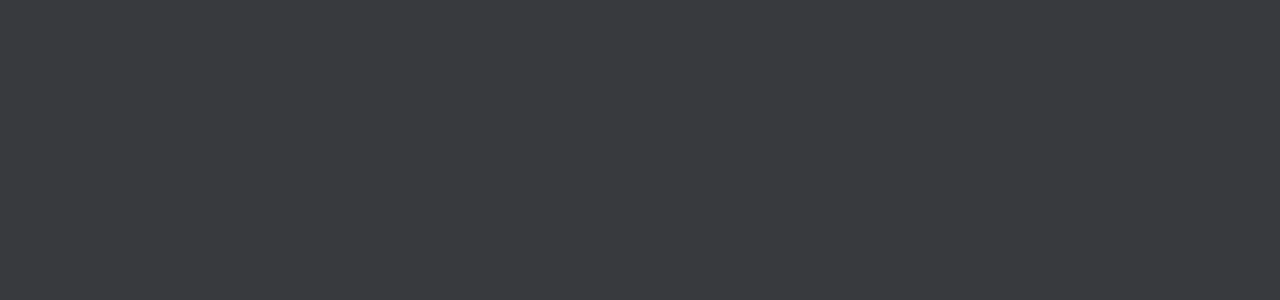
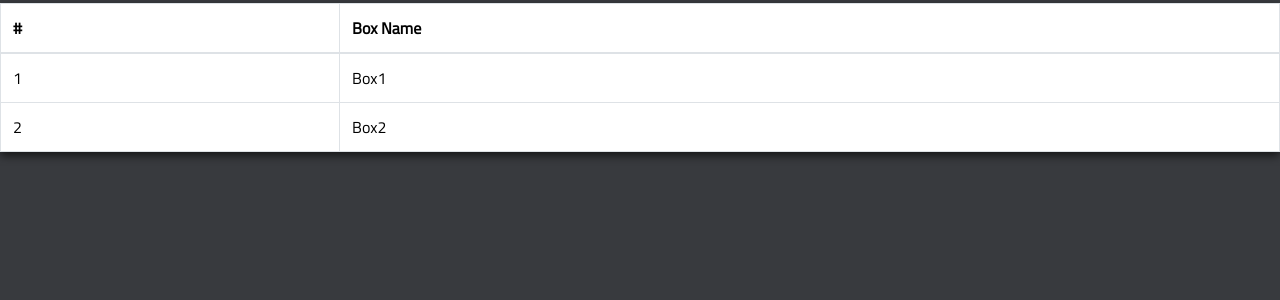
Before and after one commit to abishekpadaki/howathon_2019_cae, a React (Create React App) app in the folder howathon_app/: page /stats in a window 1280 px wide. Shown: the top 300 px of the page. Built offline with nearby package versions, Linux system fonts and the light colour scheme.

Commit message:
Added StatsTable and few css fixes

```diff
--- a/howathon_app/src/components/Filters/index.js
+++ b/howathon_app/src/components/Filters/index.js
@@ -2,6 +2,7 @@ import React, { useState, useEffect, useRef } from 'react';
 import {Row, Col} from 'react-bootstrap';
 import Input from '../Input'
 import Select from '../Select'
+import './styles.css';
 
 const Filters = props => {
   const { dateRange, history, comparerender } = props;
@@ -39,13 +40,15 @@ const Filters = props => {
         />
         <div className="label">Select Boxes</div>
         <Select
+
             setValues={setValues}
             // label="Select Boxes"
             placeholder="Pick some"
             options={[
                 { value: 'Box 1' },
                 { value: 'Box 2' },
-                { value: 'Box 3' }
+                { value: 'Box 3' },
+                { value: 'Box 4' }
             ]}
             multiple
         >
--- /dev/null
+++ b/howathon_app/src/components/Filters/styles.css
@@ -0,0 +1,4 @@
+.dateInput{
+    background-color: white;
+    color:black;
+}
--- a/howathon_app/src/components/Select/main.css
+++ b/howathon_app/src/components/Select/main.css
@@ -5,9 +5,13 @@ svg {
     display: block;
     width: 1em;
     height: 1em;
-    fill: currentColor;
+    fill: black;
+    background-color: white;
+
 }
 .select {
+    background-color: white;
+    color: black;
     width: 80%;
     margin: 3px 0;
     display: inline-block;
@@ -16,7 +20,7 @@ svg {
     box-sizing: border-box;
     box-shadow: 0 4px 8px 0 rgba(0, 0, 0, 0.6);
     transition: 0.3s;
-    padding: 12px 2px;
+    padding: 12px 3px;
     text-align: center
 }
 .select:focus {
@@ -32,11 +36,15 @@ svg {
 }
 .selection {
     position: relative;
+    background-color: white;
+    color: black;
 }
 .value {
     position: relative;
     display: inline-block;
     padding: 5px 10px;
+    background-color: white;
+    color: black;
 }
 .multiple {
     padding-right: 30px;
@@ -52,10 +60,13 @@ svg {
     padding: 10px;
     font-size: 10px;
     cursor: pointer;
+    background-color: white;
+    color: black;
 }
 .placeholder {
     padding: 5px 10px;
-    color: #898989;
+    background-color: white;
+    color: black;
 }
 .arrow {
     position: absolute;
@@ -64,11 +75,14 @@ svg {
     display: block;
     padding: 10px;
     font-size: 10px;
-    color: #898989;
+    background-color: white;
+    color: black;
 }
 .options {
     position: absolute;
     top: 100%;
+    background-color: white;
+    color: black;
     border: solid #ddd;
     border-width: 0 1px;
     width: 80%;
@@ -81,6 +95,8 @@ svg {
     padding: 10px 15px;
     border-bottom: 1px solid #ddd;
     cursor: pointer;
+    background-color: white;
+    color: black;
 }
 .option.selected {
     border: 1px solid #00a9e0;
--- a/howathon_app/src/components/Table/index.js
+++ b/howathon_app/src/components/Table/index.js
@@ -6,7 +6,7 @@ const TableComponent = () => {
     const date = '12-10-2019'
     const time = '12:12 PM'
     return <>
-        <div className="label">
+        <div className="infotxt">
             Position of boxes on {date} at {time}
         </div>
         <Table striped bordered hover>
--- a/howathon_app/src/components/Table/main.css
+++ b/howathon_app/src/components/Table/main.css
@@ -5,4 +5,31 @@
     box-shadow: 0 4px 8px 0 rgba(0, 0, 0, 0.6);
     transition: 0.3s;
     padding: 12px 2px;
+    background-color : white;
+    color: black;
 }
+
+th{
+    background-color : white;
+    color: black;
+}
+
+tbody{
+    background-color : white;
+    color: black;
+}
+thead{
+    background-color : white;
+    color: black;
+}
+
+td{
+    background-color : white;
+    color: black;
+}
+
+
+tr{
+    background-color : white;
+    color: black;
+}
--- /dev/null
+++ b/howathon_app/src/features/StatsTable/index.js
@@ -0,0 +1,37 @@
+import React from 'react';
+import Table from 'react-bootstrap/Table';
+
+export default class StatsTable extends React.Component{
+    constructor(props){
+        super(props);
+    }
+
+    render(){
+        return(
+            <div className="statsTableCard">
+                <Table striped bordered hover>
+  <thead>
+    <tr>
+      <th>#</th>
+      <th>Box Name</th>
+
+    </tr>
+  </thead>
+  <tbody>
+    <tr>
+      <td>1</td>
+      <td>Box1</td>
+
+    </tr>
+    <tr>
+      <td>2</td>
+      <td>Box2</td>
+
+    </tr>
+
+  </tbody>
+</Table>
+            </div>
+        )
+    }
+}
--- a/howathon_app/src/router.js
+++ b/howathon_app/src/router.js
@@ -2,6 +2,7 @@ import React from 'react';
 import { Route, BrowserRouter as Router } from 'react-router-dom';
 import HomePage from './features/HomePage/homepage';
 import Layout from './features/Layout/index';
+import StatsTable from './features/StatsTable/index';
 
 const routing = () => {
     return (
@@ -11,7 +12,10 @@ const routing = () => {
           <Route exact path="/layout" render={()=>{
             return(<Layout/>);
           }}
+
+
         />
+        <Route exact path="/stats" component={StatsTable} />
         </div>
     </Router>
     )
```
Also changed, not shown: howathon_app/src/features/StatsTable/styles.css (added), 1 other file (tests, documents, lock files or other folders).
